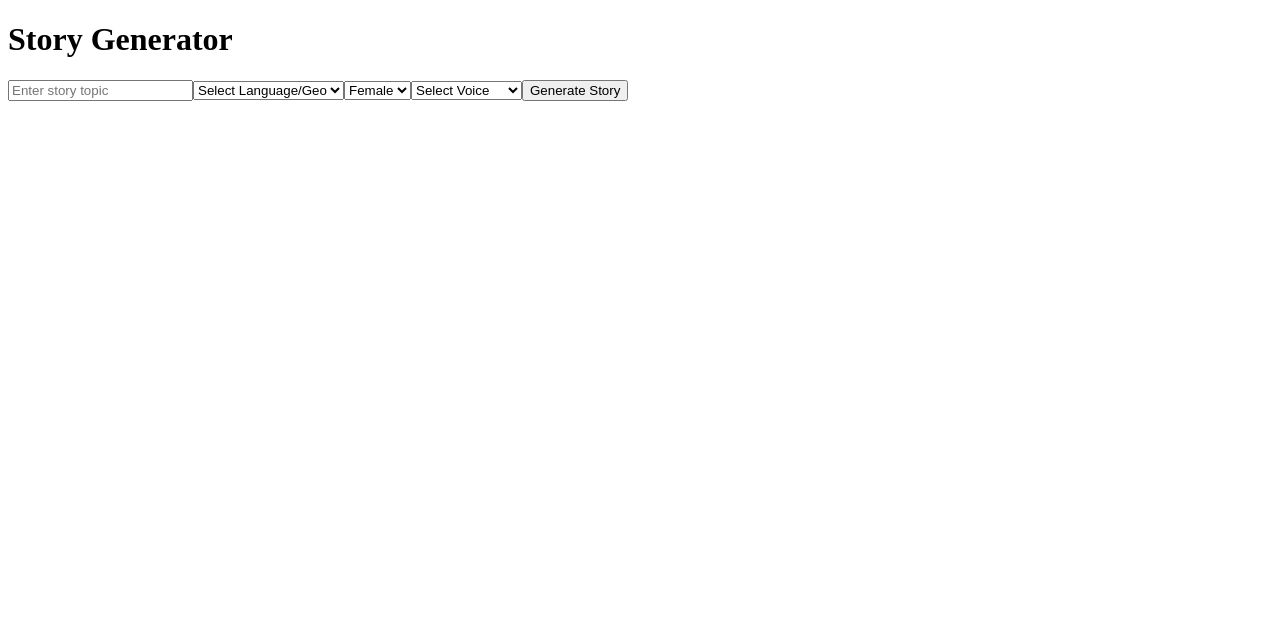
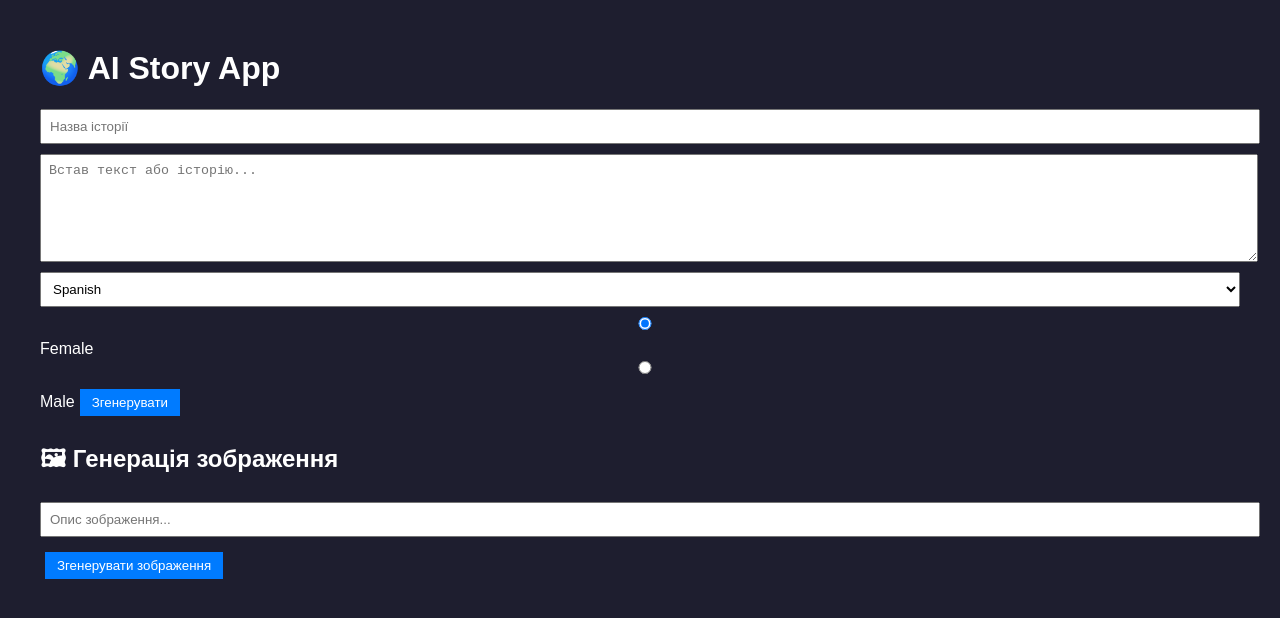
Before and after one commit to n1meli/ai-generation.assistent-n1meli, a React (Vite) app in the folder client/: page / in a window 1280 px wide. Shown: the top 618 px of the page. Built offline with nearby package versions, Linux system fonts and the light colour scheme.

Commit message:
Update App.jsx

```diff
--- a/client/src/App.jsx
+++ b/client/src/App.jsx
@@ -1,134 +1,84 @@
-import React, { useState } from "react";
-import axios from "axios";
+// src/App.jsx
+import { useState } from 'react';
+import './App.css';
+
+const LANGUAGES = [
+  'Spanish', 'Russian', 'French', 'Portuguese', 'Italian', 'German',
+  'Japanese', 'Polish', 'Arabic', 'Turkish', 'Romanian', 'Korean',
+  'Dutch', 'Greek', 'Indonesian'
+];
 
 export default function App() {
-  const [topic, setTopic] = useState("");
-  const [geo, setGeo] = useState("");
-  const [voice, setVoice] = useState("");
-  const [gender, setGender] = useState("female");
-  const [story, setStory] = useState("");
-  const [imageUrl, setImageUrl] = useState("");
-  const [audioUrl, setAudioUrl] = useState("");
-  const [loading, setLoading] = useState(false);
+  const [title, setTitle] = useState('');
+  const [story, setStory] = useState('');
+  const [language, setLanguage] = useState(LANGUAGES[0]);
+  const [voice, setVoice] = useState('female');
+  const [output, setOutput] = useState('');
+  const [imagePrompt, setImagePrompt] = useState('');
 
   const generateAll = async () => {
-    if (!topic || !geo || !voice || !gender) return alert("Please fill all fields");
+    setOutput('Генерація...');
+    try {
+      const res = await fetch('https://your-backend.onrender.com/api/full', {
+        method: 'POST',
+        headers: { 'Content-Type': 'application/json' },
+        body: JSON.stringify({
+          title,
+          story,
+          language,
+          voice,
+        })
+      });
+      const data = await res.json();
+      setOutput(data.result || 'No result');
+    } catch (err) {
+      console.error(err);
+      setOutput('Помилка генерації');
+    }
+  };
 
+  const generateImage = async () => {
     try {
-      setLoading(true);
-
-      const textRes = await axios.post("/api/generate", {
-        topic,
-        geo,
-        gender
+      const res = await fetch('https://your-backend.onrender.com/api/image', {
+        method: 'POST',
+        headers: { 'Content-Type': 'application/json' },
+        body: JSON.stringify({ prompt: imagePrompt })
       });
-      const storyText = textRes.data.story;
-      setStory(storyText);
-
-      const imageRes = await axios.post("/api/image", {
-        story: storyText,
-        geo
-      });
-      setImageUrl(imageRes.data.url);
-
-      const voiceRes = await axios.post("/api/voice", {
-        text: storyText,
-        voice,
-        gender
-      });
-      setAudioUrl(voiceRes.data.url);
-
+      const data = await res.json();
+      alert('Image task created. Check console.');
+      console.log(data);
     } catch (err) {
-      console.error("Generation error:", err);
-      alert("Something went wrong. Check console.");
-    } finally {
-      setLoading(false);
+      console.error(err);
     }
   };
 
   return (
-    <div className="min-h-screen bg-neutral-900 text-white p-6">
-      <h1 className="text-lg font-semibold mb-4">Story Generator</h1>
+    <div className="container">
+      <h1>🌍 AI Story App</h1>
+      <input value={title} onChange={e => setTitle(e.target.value)} placeholder="Назва історії" />
+      <textarea rows={6} value={story} onChange={e => setStory(e.target.value)} placeholder="Встав текст або історію..." />
 
-      <div className="grid grid-cols-1 md:grid-cols-2 gap-4">
-        <div className="space-y-2">
-          <input
-            className="w-full p-2 bg-neutral-800 border border-neutral-700 rounded"
-            placeholder="Enter story topic"
-            value={topic}
-            onChange={(e) => setTopic(e.target.value)}
-          />
+      <div className="controls">
+        <select value={language} onChange={e => setLanguage(e.target.value)}>
+          {LANGUAGES.map(l => <option key={l}>{l}</option>)}
+        </select>
 
-          <select
-            className="w-full p-2 bg-neutral-800 border border-neutral-700 rounded"
-            value={geo}
-            onChange={(e) => setGeo(e.target.value)}
-          >
-            <option value="">Select Language/Geo</option>
-            <option value="Ukrainian">Ukrainian</option>
-            <option value="Spanish">Spanish</option>
-            <option value="Japanese">Japanese</option>
-            <option value="Portuguese">Portuguese</option>
-            <option value="Korean">Korean</option>
-          </select>
+        <label>
+          <input type="radio" name="voice" value="female" checked={voice === 'female'} onChange={() => setVoice('female')} /> Female
+        </label>
+        <label>
+          <input type="radio" name="voice" value="male" checked={voice === 'male'} onChange={() => setVoice('male')} /> Male
+        </label>
 
-          <select
-            className="w-full p-2 bg-neutral-800 border border-neutral-700 rounded"
-            value={gender}
-            onChange={(e) => setGender(e.target.value)}
-          >
-            <option value="female">Female</option>
-            <option value="male">Male</option>
-          </select>
+        <button onClick={generateAll}>Згенерувати</button>
+      </div>
 
-          <select
-            className="w-full p-2 bg-neutral-800 border border-neutral-700 rounded"
-            value={voice}
-            onChange={(e) => setVoice(e.target.value)}
-          >
-            <option value="">Select Voice</option>
-            <option value="en-US-AriaNeural">Aria (US)</option>
-            <option value="uk-UA-PolinaNeural">Polina (UA)</option>
-            <option value="es-ES-ElviraNeural">Elvira (ES)</option>
-            <option value="ko-KR-SunHiNeural">SunHi (KR)</option>
-            <option value="pt-BR-FranciscaNeural">Francisca (BR)</option>
-          </select>
+      <pre>{output}</pre>
 
-          <button
-            className="w-full bg-orange-600 hover:bg-orange-700 text-white py-2 rounded font-semibold"
-            onClick={generateAll}
-            disabled={loading}
-          >
-            {loading ? "Generating..." : "Generate Story"}
-          </button>
-        </div>
-
-        <div className="space-y-4">
-          {story && (
-            <div>
-              <h2 className="text-base font-bold mb-2">Story:</h2>
-              <p className="whitespace-pre-wrap text-sm bg-neutral-800 p-3 rounded border border-neutral-700">
-                {story}
-              </p>
-            </div>
-          )}
-
-          {imageUrl && (
-            <div>
-              <h2 className="text-base font-bold mb-2">Image:</h2>
-              <img src={imageUrl} alt="Generated" className="rounded shadow" />
-            </div>
-          )}
-
-          {audioUrl && (
-            <div>
-              <h2 className="text-base font-bold mb-2">Voiceover:</h2>
-              <audio controls className="w-full">
-                <source src={audioUrl} type="audio/mpeg" />
-              </audio>
-            </div>
-          )}
-        </div>
+      <div className="image-gen">
+        <h2>🖼 Генерація зображення</h2>
+        <input value={imagePrompt} onChange={e => setImagePrompt(e.target.value)} placeholder="Опис зображення..." />
+        <button onClick={generateImage}>Згенерувати зображення</button>
       </div>
     </div>
   );
```
